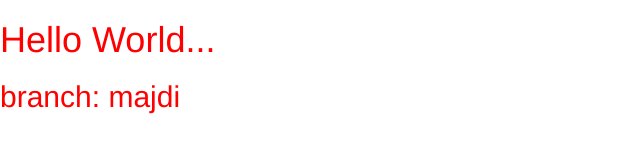
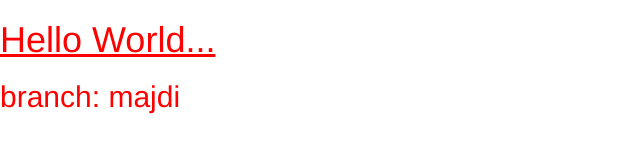
Before and after one commit to Ethos-Dev/NoCMS, a plain HTML site: page The Site/index.html in a window 1280 px wide. Shown: the whole page, without its empty margins (0-640 px from the left). Drawn offline with Linux system fonts and the light colour scheme.

Commit message:
h1 : underline
Signed-off-by: majdi.salameh <majdi.salameh@ethoskms.com>

```diff
--- a/The Site/assets/css/main.css
+++ b/The Site/assets/css/main.css
@@ -1,3 +1,4 @@
 @charset "utf-8";
 /* CSS Document */
 body{color:#ff0000;}
+h1{text-decoration: underline;}
```
